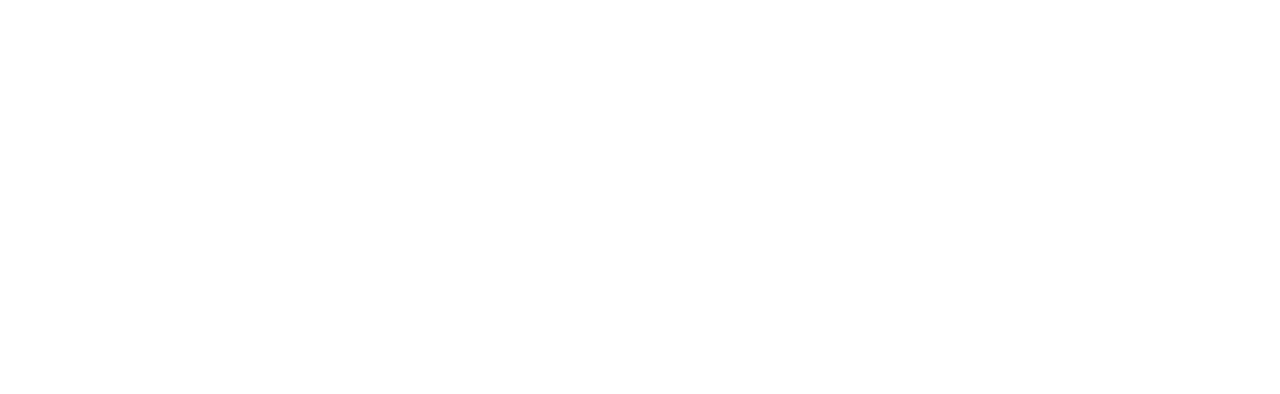
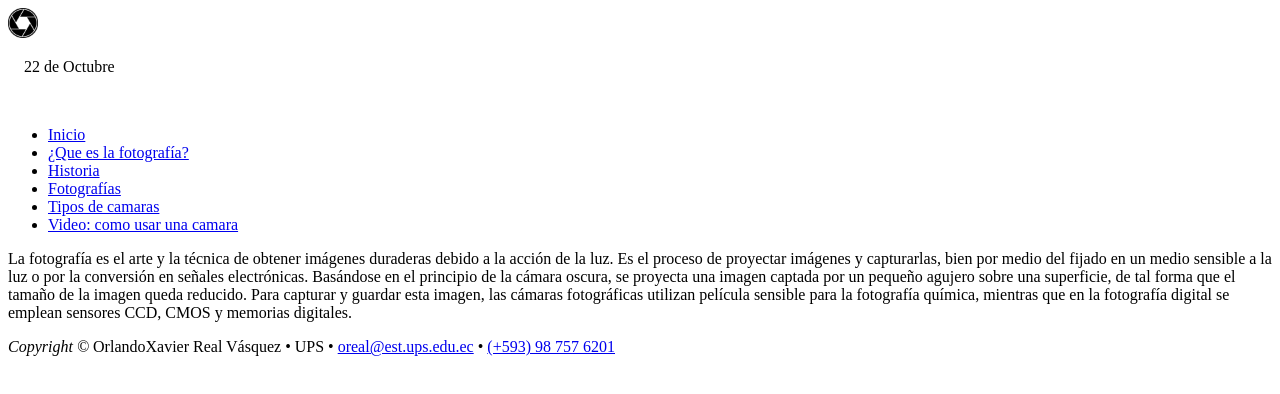
Before and after one commit to OrlandoR54/Practica01-Mi-Blog, a plain HTML site: page Contenido/Inf/Whats.html in a window 1280 px wide. Drawn offline with Linux system fonts and the light colour scheme.

Commit message:
Update Whats.html

```diff
--- a/Contenido/Inf/Whats.html
+++ b/Contenido/Inf/Whats.html
@@ -1,9 +1,49 @@
 <!DOCTYPE html>
 <html>
+
 <head>
 	<title></title>
 </head>
+
 <body>
+	<header class="logo">
+		<a href="../../index.html"><img src="../../Imagenes/logo.png" width="30" alt="Computer" /></a>
+	</header>
+	<p>&emsp;<time datetime="2019-10-22">22 de Octubre</time></p>
+	<br>
+	<nav>
+		<ul>
+			<li><a href="../../index.html">Inicio</a></li>
+			<li><a href="Whats.html">&iquest;Que es la fotografía&#63;</a></li>
+			<li><a href="Historia.html">Historia</a></li>
+			<li><a href="../General/Fotografias.html">Fotografías</a></li>
+			<li><a href="../General/Type.html">Tipos de camaras</a></li>
+			<li><a href="../General/Video.html">Video: como usar una camara</a></li>
+		</ul>
+	</nav>
 
+	<section>
+		<article>
+			<p>
+				La fotografía es el arte y la técnica de obtener imágenes duraderas debido a la acción de la luz. Es el
+				proceso de proyectar imágenes y capturarlas, bien por medio del fijado en un medio sensible a la luz o
+				por
+				la conversión en señales electrónicas. Basándose en el principio de la cámara oscura, se proyecta una
+				imagen
+				captada por un pequeño agujero sobre una superficie, de tal forma que el tamaño de la imagen queda
+				reducido.
+				Para capturar y guardar esta imagen, las cámaras fotográficas utilizan película sensible para la
+				fotografía
+				química, mientras que en la fotografía digital se emplean sensores CCD, CMOS y memorias digitales.
+			</p>
+		</article>
+	</section>
+
+	<footer>
+		<em>Copyright &copy; </em>OrlandoXavier Real Vásquez &#8226; UPS &#8226;
+		<a href="mailto:oreal@est.ups.edu.ec"> oreal@est.ups.edu.ec</a> &#8226; <a href="tel:+593987576201">(+593)
+			98 757 6201</a>
+	</footer>
 </body>
+
 </html>
```
